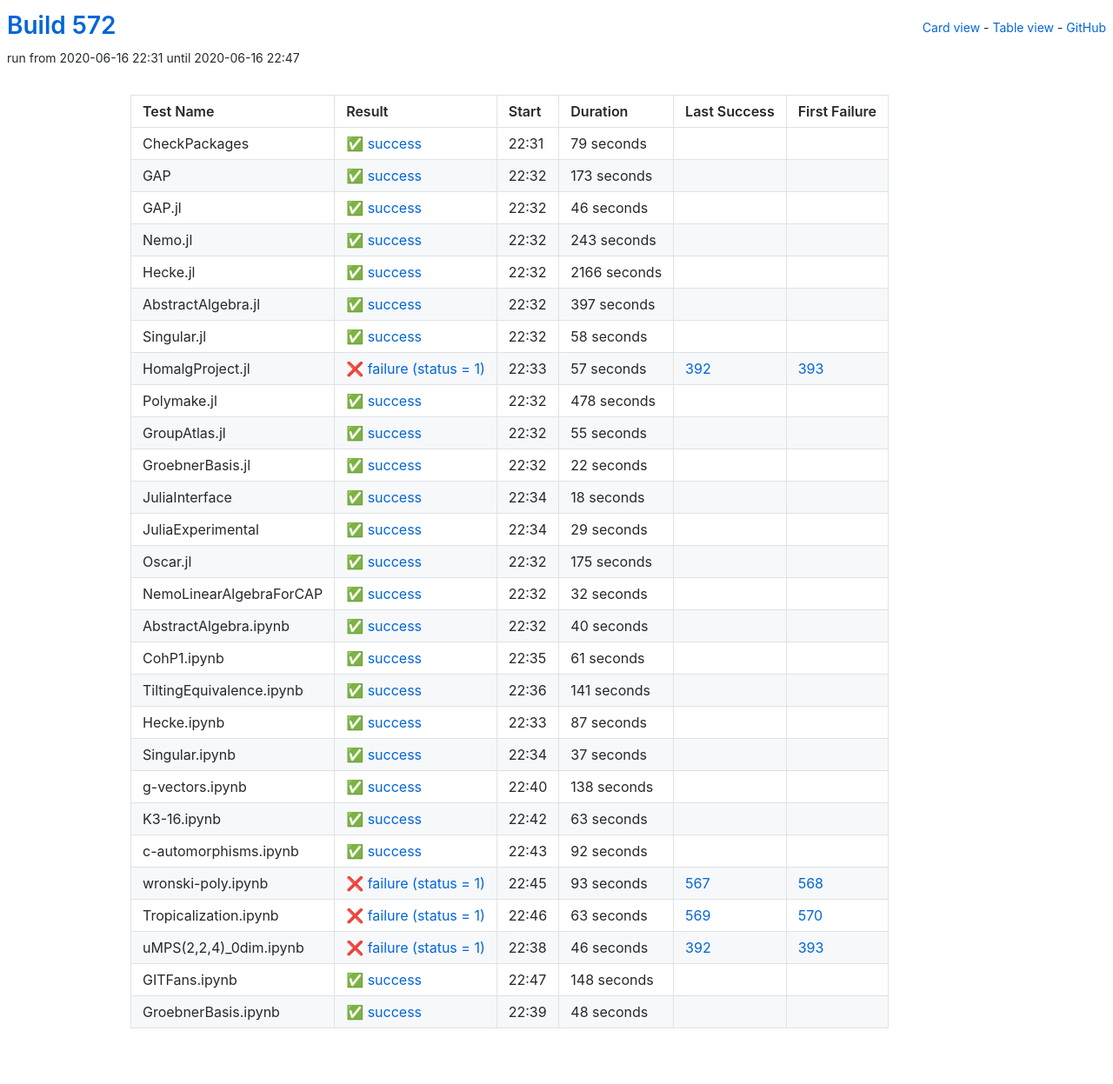
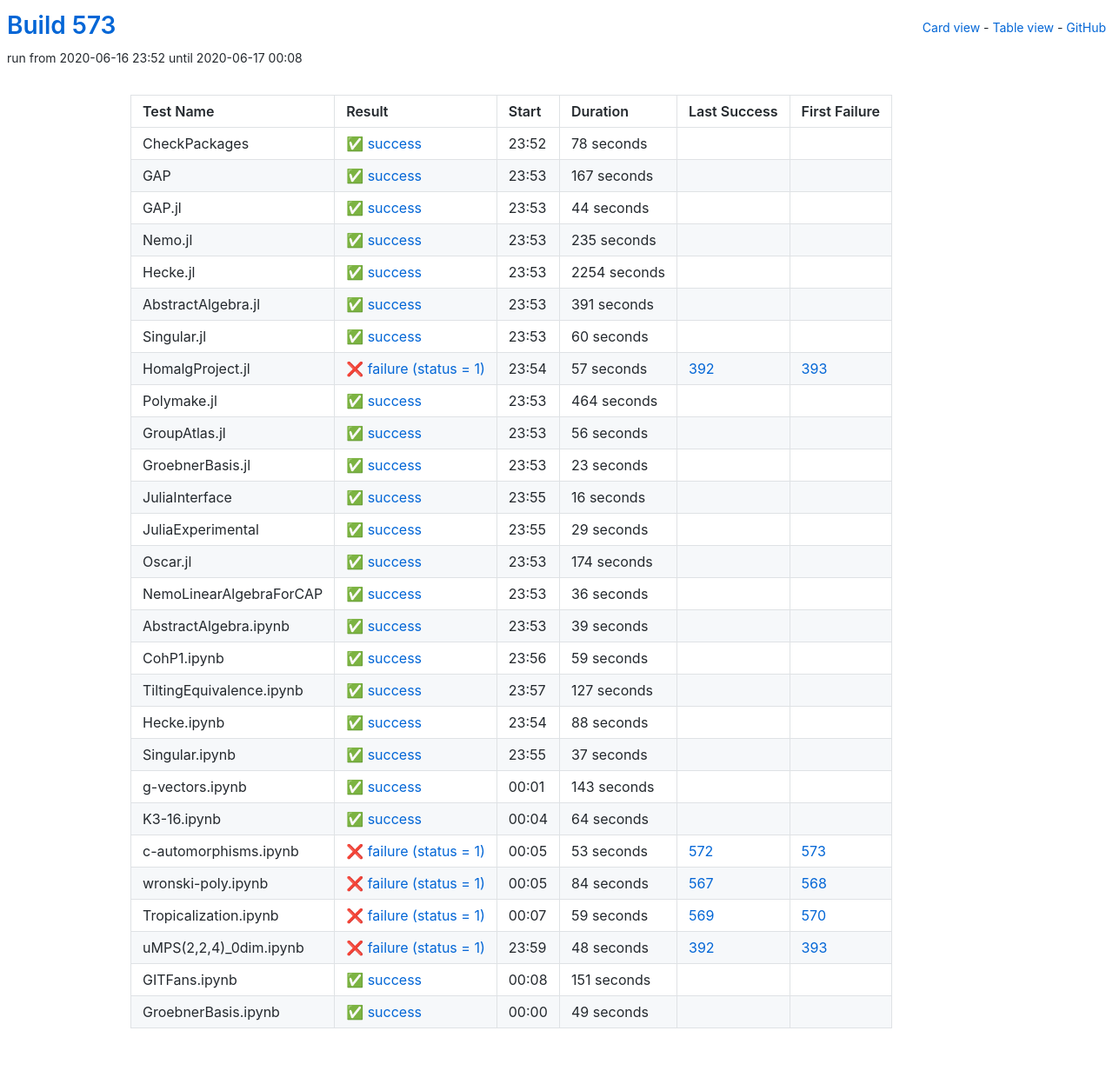
Before and after one commit to oscar-system/oscar-ci-status-1.4, a Jekyll site: the page built from table.html, in a window 1280 px wide. Shown: the whole page at 87% size. Built offline with Jekyll 4.4.1, drawn with Linux system fonts in a browser that asks for light colours.

Commit message:
Build #573

```diff
--- a/_data/ci.yml
+++ b/_data/ci.yml
@@ -1,6 +1,6 @@
 ---
-build: 572
-build_url: https://oscarci.mathematik.uni-kl.de/job/oscar-julia-1.4/572/
+build: 573
+build_url: https://oscarci.mathematik.uni-kl.de/job/oscar-julia-1.4/573/
 job: oscar-julia-1.4
 organization: oscar-system
 repo: oscar-ci-status-1.4
@@ -8,92 +8,92 @@ repourl: https://github.com/oscar-system/oscar-ci-status-1.4
 tests:
 - name: CheckPackages
   id: checkpackages
-  log: https://oscarci.mathematik.uni-kl.de/job/oscar-julia-1.4/572/artifact/logs/build-572/CheckPackages.log
-  start: 2020-06-16 22:31
+  log: https://oscarci.mathematik.uni-kl.de/job/oscar-julia-1.4/573/artifact/logs/build-573/CheckPackages.log
+  start: 2020-06-16 23:52
   success: true
   exitcode: 0
   status: success
-  duration: 79
+  duration: 78
   last_success: false
   last_success_url:
   first_failure: false
   first_failure_url:
 - name: GAP
   id: gap
-  log: https://oscarci.mathematik.uni-kl.de/job/oscar-julia-1.4/572/artifact/logs/build-572/GAP.log
-  start: 2020-06-16 22:32
+  log: https://oscarci.mathematik.uni-kl.de/job/oscar-julia-1.4/573/artifact/logs/build-573/GAP.log
+  start: 2020-06-16 23:53
   success: true
   exitcode: 0
   status: success
-  duration: 173
+  duration: 167
   last_success: false
   last_success_url:
   first_failure: false
   first_failure_url:
 - name: GAP.jl
   id: gap-jl
-  log: https://oscarci.mathematik.uni-kl.de/job/oscar-julia-1.4/572/artifact/logs/build-572/GAP.jl.log
-  start: 2020-06-16 22:32
+  log: https://oscarci.mathematik.uni-kl.de/job/oscar-julia-1.4/573/artifact/logs/build-573/GAP.jl.log
+  start: 2020-06-16 23:53
   success: true
   exitcode: 0
   status: success
-  duration: 46
+  duration: 44
   last_success: false
   last_success_url:
   first_failure: false
   first_failure_url:
 - name: Nemo.jl
   id: nemo-jl
-  log: https://oscarci.mathematik.uni-kl.de/job/oscar-julia-1.4/572/artifact/logs/build-572/Nemo.jl.log
-  start: 2020-06-16 22:32
+  log: https://oscarci.mathematik.uni-kl.de/job/oscar-julia-1.4/573/artifact/logs/build-573/Nemo.jl.log
+  start: 2020-06-16 23:53
   success: true
   exitcode: 0
   status: success
-  duration: 243
+  duration: 235
   last_success: false
   last_success_url:
   first_failure: false
   first_failure_url:
 - name: Hecke.jl
   id: hecke-jl
-  log: https://oscarci.mathematik.uni-kl.de/job/oscar-julia-1.4/572/artifact/logs/build-572/Hecke.jl.log
-  start: 2020-06-16 22:32
+  log: https://oscarci.mathematik.uni-kl.de/job/oscar-julia-1.4/573/artifact/logs/build-573/Hecke.jl.log
+  start: 2020-06-16 23:53
   success: true
   exitcode: 0
   status: success
-  duration: 2166
+  duration: 2254
   last_success: false
   last_success_url:
   first_failure: false
   first_failure_url:
 - name: AbstractAlgebra.jl
   id: abstractalgebra-jl
-  log: https://oscarci.mathematik.uni-kl.de/job/oscar-julia-1.4/572/artifact/logs/build-572/AbstractAlgebra.jl.log
-  start: 2020-06-16 22:32
+  log: https://oscarci.mathematik.uni-kl.de/job/oscar-julia-1.4/573/artifact/logs/build-573/AbstractAlgebra.jl.log
+  start: 2020-06-16 23:53
   success: true
   exitcode: 0
   status: success
-  duration: 397
+  duration: 391
   last_success: false
   last_success_url:
   first_failure: false
   first_failure_url:
 - name: Singular.jl
   id: singular-jl
-  log: https://oscarci.mathematik.uni-kl.de/job/oscar-julia-1.4/572/artifact/logs/build-572/Singular.jl.log
-  start: 2020-06-16 22:32
+  log: https://oscarci.mathematik.uni-kl.de/job/oscar-julia-1.4/573/artifact/logs/build-573/Singular.jl.log
+  start: 2020-06-16 23:53
   success: true
   exitcode: 0
   status: success
-  duration: 58
+  duration: 60
   last_success: false
   last_success_url:
   first_failure: false
   first_failure_url:
 - name: HomalgProject.jl
   id: homalgproject-jl
-  log: https://oscarci.mathematik.uni-kl.de/job/oscar-julia-1.4/572/artifact/logs/build-572/HomalgProject.jl.log
-  start: 2020-06-16 22:33
+  log: https://oscarci.mathematik.uni-kl.de/job/oscar-julia-1.4/573/artifact/logs/build-573/HomalgProject.jl.log
+  start: 2020-06-16 23:54
   success: false
   exitcode: 1
   status: failure
@@ -104,56 +104,56 @@ tests:
   first_failure_url: https://oscarci.mathematik.uni-kl.de/job/oscar-julia-1.4/393/
 - name: Polymake.jl
   id: polymake-jl
-  log: https://oscarci.mathematik.uni-kl.de/job/oscar-julia-1.4/572/artifact/logs/build-572/Polymake.jl.log
-  start: 2020-06-16 22:32
+  log: https://oscarci.mathematik.uni-kl.de/job/oscar-julia-1.4/573/artifact/logs/build-573/Polymake.jl.log
+  start: 2020-06-16 23:53
   success: true
   exitcode: 0
   status: success
-  duration: 478
+  duration: 464
   last_success: false
   last_success_url:
   first_failure: false
   first_failure_url:
 - name: GroupAtlas.jl
   id: groupatlas-jl
-  log: https://oscarci.mathematik.uni-kl.de/job/oscar-julia-1.4/572/artifact/logs/build-572/GroupAtlas.jl.log
-  start: 2020-06-16 22:32
+  log: https://oscarci.mathematik.uni-kl.de/job/oscar-julia-1.4/573/artifact/logs/build-573/GroupAtlas.jl.log
+  start: 2020-06-16 23:53
   success: true
   exitcode: 0
   status: success
-  duration: 55
+  duration: 56
   last_success: false
   last_success_url:
   first_failure: false
   first_failure_url:
 - name: GroebnerBasis.jl
   id: groebnerbasis-jl
-  log: https://oscarci.mathematik.uni-kl.de/job/oscar-julia-1.4/572/artifact/logs/build-572/GroebnerBasis.jl.log
-  start: 2020-06-16 22:32
+  log: https://oscarci.mathematik.uni-kl.de/job/oscar-julia-1.4/573/artifact/logs/build-573/GroebnerBasis.jl.log
+  start: 2020-06-16 23:53
   success: true
   exitcode: 0
   status: success
-  duration: 22
+  duration: 23
   last_success: false
   last_success_url:
   first_failure: false
   first_failure_url:
 - name: JuliaInterface
   id: juliainterface
-  log: https://oscarci.mathematik.uni-kl.de/job/oscar-julia-1.4/572/artifact/logs/build-572/JuliaInterface.log
-  start: 2020-06-16 22:34
+  log: https://oscarci.mathematik.uni-kl.de/job/oscar-julia-1.4/573/artifact/logs/build-573/JuliaInterface.log
+  start: 2020-06-16 23:55
   success: true
   exitcode: 0
   status: success
-  duration: 18
+  duration: 16
   last_success: false
   last_success_url:
   first_failure: false
   first_failure_url:
 - name: JuliaExperimental
   id: juliaexperimental
-  log: https://oscarci.mathematik.uni-kl.de/job/oscar-julia-1.4/572/artifact/logs/build-572/JuliaExperimental.log
-  start: 2020-06-16 22:34
+  log: https://oscarci.mathematik.uni-kl.de/job/oscar-julia-1.4/573/artifact/logs/build-573/JuliaExperimental.log
+  start: 2020-06-16 23:55
   success: true
   exitcode: 0
   status: success
@@ -164,80 +164,80 @@ tests:
   first_failure_url:
 - name: Oscar.jl
   id: oscar-jl
-  log: https://oscarci.mathematik.uni-kl.de/job/oscar-julia-1.4/572/artifact/logs/build-572/Oscar.jl.log
-  start: 2020-06-16 22:32
+  log: https://oscarci.mathematik.uni-kl.de/job/oscar-julia-1.4/573/artifact/logs/build-573/Oscar.jl.log
+  start: 2020-06-16 23:53
   success: true
   exitcode: 0
   status: success
-  duration: 175
+  duration: 174
   last_success: false
   last_success_url:
   first_failure: false
   first_failure_url:
 - name: NemoLinearAlgebraForCAP
   id: nemolinearalgebraforcap
-  log: https://oscarci.mathematik.uni-kl.de/job/oscar-julia-1.4/572/artifact/logs/build-572/NemoLinearAlgebraForCAP.log
-  start: 2020-06-16 22:32
+  log: https://oscarci.mathematik.uni-kl.de/job/oscar-julia-1.4/573/artifact/logs/build-573/NemoLinearAlgebraForCAP.log
+  start: 2020-06-16 23:53
   success: true
   exitcode: 0
   status: success
-  duration: 32
+  duration: 36
   last_success: false
   last_success_url:
   first_failure: false
   first_failure_url:
 - name: AbstractAlgebra.ipynb
   id: abstractalgebra-ipynb
-  log: https://oscarci.mathematik.uni-kl.de/job/oscar-julia-1.4/572/artifact/logs/build-572/AbstractAlgebra.ipynb.log
-  start: 2020-06-16 22:32
+  log: https://oscarci.mathematik.uni-kl.de/job/oscar-julia-1.4/573/artifact/logs/build-573/AbstractAlgebra.ipynb.log
+  start: 2020-06-16 23:53
   success: true
   exitcode: 0
   status: success
-  duration: 40
+  duration: 39
   last_success: false
   last_success_url:
   first_failure: false
   first_failure_url:
 - name: CohP1.ipynb
   id: cohp1-ipynb
-  log: https://oscarci.mathematik.uni-kl.de/job/oscar-julia-1.4/572/artifact/logs/build-572/CohP1.ipynb.log
-  start: 2020-06-16 22:35
+  log: https://oscarci.mathematik.uni-kl.de/job/oscar-julia-1.4/573/artifact/logs/build-573/CohP1.ipynb.log
+  start: 2020-06-16 23:56
   success: true
   exitcode: 0
   status: success
-  duration: 61
+  duration: 59
   last_success: false
   last_success_url:
   first_failure: false
   first_failure_url:
 - name: TiltingEquivalence.ipynb
   id: tiltingequivalence-ipynb
-  log: https://oscarci.mathematik.uni-kl.de/job/oscar-julia-1.4/572/artifact/logs/build-572/TiltingEquivalence.ipynb.log
-  start: 2020-06-16 22:36
+  log: https://oscarci.mathematik.uni-kl.de/job/oscar-julia-1.4/573/artifact/logs/build-573/TiltingEquivalence.ipynb.log
+  start: 2020-06-16 23:57
   success: true
   exitcode: 0
   status: success
-  duration: 141
+  duration: 127
   last_success: false
   last_success_url:
   first_failure: false
   first_failure_url:
 - name: Hecke.ipynb
   id: hecke-ipynb
-  log: https://oscarci.mathematik.uni-kl.de/job/oscar-julia-1.4/572/artifact/logs/build-572/Hecke.ipynb.log
-  start: 2020-06-16 22:33
+  log: https://oscarci.mathematik.uni-kl.de/job/oscar-julia-1.4/573/artifact/logs/build-573/Hecke.ipynb.log
+  start: 2020-06-16 23:54
   success: true
   exitcode: 0
   status: success
-  duration: 87
+  duration: 88
   last_success: false
   last_success_url:
   first_failure: false
   first_failure_url:
 - name: Singular.ipynb
   id: singular-ipynb
-  log: https://oscarci.mathematik.uni-kl.de/job/oscar-julia-1.4/572/artifact/logs/build-572/Singular.ipynb.log
-  start: 2020-06-16 22:34
+  log: https://oscarci.mathematik.uni-kl.de/job/oscar-julia-1.4/573/artifact/logs/build-573/Singular.ipynb.log
+  start: 2020-06-16 23:55
   success: true
   exitcode: 0
   status: success
@@ -248,96 +248,96 @@ tests:
   first_failure_url:
 - name: g-vectors.ipynb
   id: g-vectors-ipynb
-  log: https://oscarci.mathematik.uni-kl.de/job/oscar-julia-1.4/572/artifact/logs/build-572/g-vectors.ipynb.log
-  start: 2020-06-16 22:40
+  log: https://oscarci.mathematik.uni-kl.de/job/oscar-julia-1.4/573/artifact/logs/build-573/g-vectors.ipynb.log
+  start: 2020-06-17 00:01
   success: true
   exitcode: 0
   status: success
-  duration: 138
+  duration: 143
   last_success: false
   last_success_url:
   first_failure: false
   first_failure_url:
 - name: K3-16.ipynb
   id: k3-16-ipynb
-  log: https://oscarci.mathematik.uni-kl.de/job/oscar-julia-1.4/572/artifact/logs/build-572/K3-16.ipynb.log
-  start: 2020-06-16 22:42
+  log: https://oscarci.mathematik.uni-kl.de/job/oscar-julia-1.4/573/artifact/logs/build-573/K3-16.ipynb.log
+  start: 2020-06-17 00:04
   success: true
   exitcode: 0
   status: success
-  duration: 63
+  duration: 64
   last_success: false
   last_success_url:
   first_failure: false
   first_failure_url:
 - name: c-automorphisms.ipynb
   id: c-automorphisms-ipynb
-  log: https://oscarci.mathematik.uni-kl.de/job/oscar-julia-1.4/572/artifact/logs/build-572/c-automorphisms.ipynb.log
-  start: 2020-06-16 22:43
-  success: true
-  exitcode: 0
-  status: success
-  duration: 92
-  last_success: false
-  last_success_url:
-  first_failure: false
-  first_failure_url:
-- name: wronski-poly.ipynb
-  id: wronski-poly-ipynb
-  log: https://oscarci.mathematik.uni-kl.de/job/oscar-julia-1.4/572/artifact/logs/build-572/wronski-poly.ipynb.log
-  start: 2020-06-16 22:45
+  log: https://oscarci.mathematik.uni-kl.de/job/oscar-julia-1.4/573/artifact/logs/build-573/c-automorphisms.ipynb.log
+  start: 2020-06-17 00:05
   success: false
   exitcode: 1
   status: failure
-  duration: 93
+  duration: 53
+  last_success: 572
+  last_success_url: https://oscarci.mathematik.uni-kl.de/job/oscar-julia-1.4/572/
+  first_failure: 573
+  first_failure_url: https://oscarci.mathematik.uni-kl.de/job/oscar-julia-1.4/573/
+- name: wronski-poly.ipynb
+  id: wronski-poly-ipynb
+  log: https://oscarci.mathematik.uni-kl.de/job/oscar-julia-1.4/573/artifact/logs/build-573/wronski-poly.ipynb.log
+  start: 2020-06-17 00:05
+  success: false
+  exitcode: 1
+  status: failure
+  duration: 84
   last_success: 567
   last_success_url: https://oscarci.mathematik.uni-kl.de/job/oscar-julia-1.4/567/
   first_failure: 568
   first_failure_url: https://oscarci.mathematik.uni-kl.de/job/oscar-julia-1.4/568/
 - name: Tropicalization.ipynb
   id: tropicalization-ipynb
-  log: https://oscarci.mathematik.uni-kl.de/job/oscar-julia-1.4/572/artifact/logs/build-572/Tropicalization.ipynb.log
-  start: 2020-06-16 22:46
+  log: https://oscarci.mathematik.uni-kl.de/job/oscar-julia-1.4/573/artifact/logs/build-573/Tropicalization.ipynb.log
+  start: 2020-06-17 00:07
   success: false
   exitcode: 1
   status: failure
-  duration: 63
+  duration: 59
   last_success: 569
   last_success_url: https://oscarci.mathematik.uni-kl.de/job/oscar-julia-1.4/569/
   first_failure: 570
   first_failure_url: https://oscarci.mathematik.uni-kl.de/job/oscar-julia-1.4/570/
 - name: uMPS(2,2,4)_0dim.ipynb
   id: umps-2-2-4-0dim-ipynb
-  log: https://oscarci.mathematik.uni-kl.de/job/oscar-julia-1.4/572/artifact/logs/build-572/uMPS-2-2-4-_0dim.ipynb.log
-  start: 2020-06-16 22:38
+  log: https://oscarci.mathematik.uni-kl.de/job/oscar-julia-1.4/573/artifact/logs/build-573/uMPS-2-2-4-_0dim.ipynb.log
+  start: 2020-06-16 23:59
   success: false
   exitcode: 1
   status: failure
-  duration: 46
+  duration: 48
   last_success: 392
   last_success_url: https://oscarci.mathematik.uni-kl.de/job/oscar-julia-1.4/392/
   first_failure: 393
   first_failure_url: https://oscarci.mathematik.uni-kl.de/job/oscar-julia-1.4/393/
 - name: GITFans.ipynb
   id: gitfans-ipynb
-  log: https://oscarci.mathematik.uni-kl.de/job/oscar-julia-1.4/572/artifact/logs/build-572/GITFans.ipynb.log
-  start: 2020-06-16 22:47
+  log: https://oscarci.mathematik.uni-kl.de/job/oscar-julia-1.4/573/artifact/logs/build-573/GITFans.ipynb.log
+  start: 2020-06-17 00:08
   success: true
   exitcode: 0
   status: success
-  duration: 148
+  duration: 151
   last_success: false
   last_success_url:
   first_failure: false
   first_failure_url:
 - name: GroebnerBasis.ipynb
   id: groebnerbasis-ipynb
-  log: https://oscarci.mathematik.uni-kl.de/job/oscar-julia-1.4/572/artifact/logs/build-572/GroebnerBasis.ipynb.log
-  start: 2020-06-16 22:39
+  log: https://oscarci.mathematik.uni-kl.de/job/oscar-julia-1.4/573/artifact/logs/build-573/GroebnerBasis.ipynb.log
+  start: 2020-06-17 00:00
   success: true
   exitcode: 0
   status: success
-  duration: 48
+  duration: 49
   last_success: false
   last_success_url:
   first_failure: false
```
Also changed, not shown: README.md.
